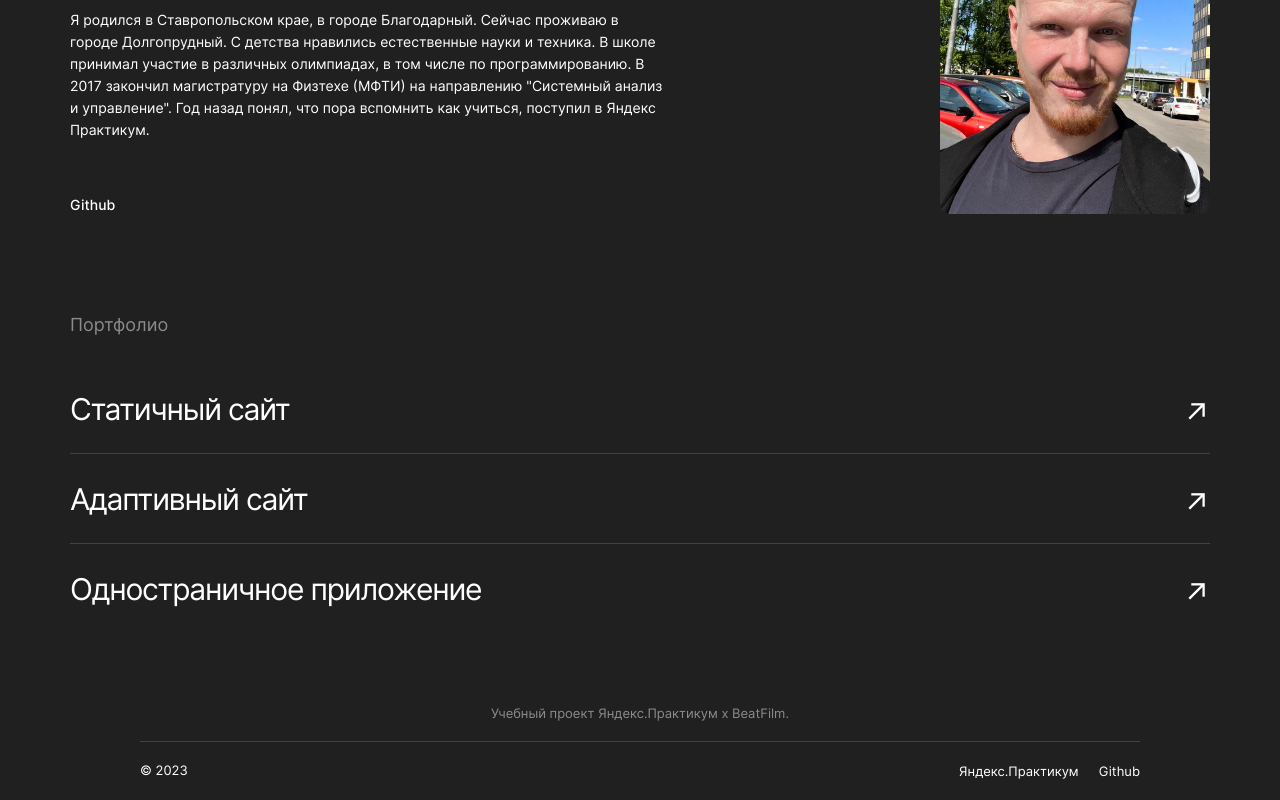
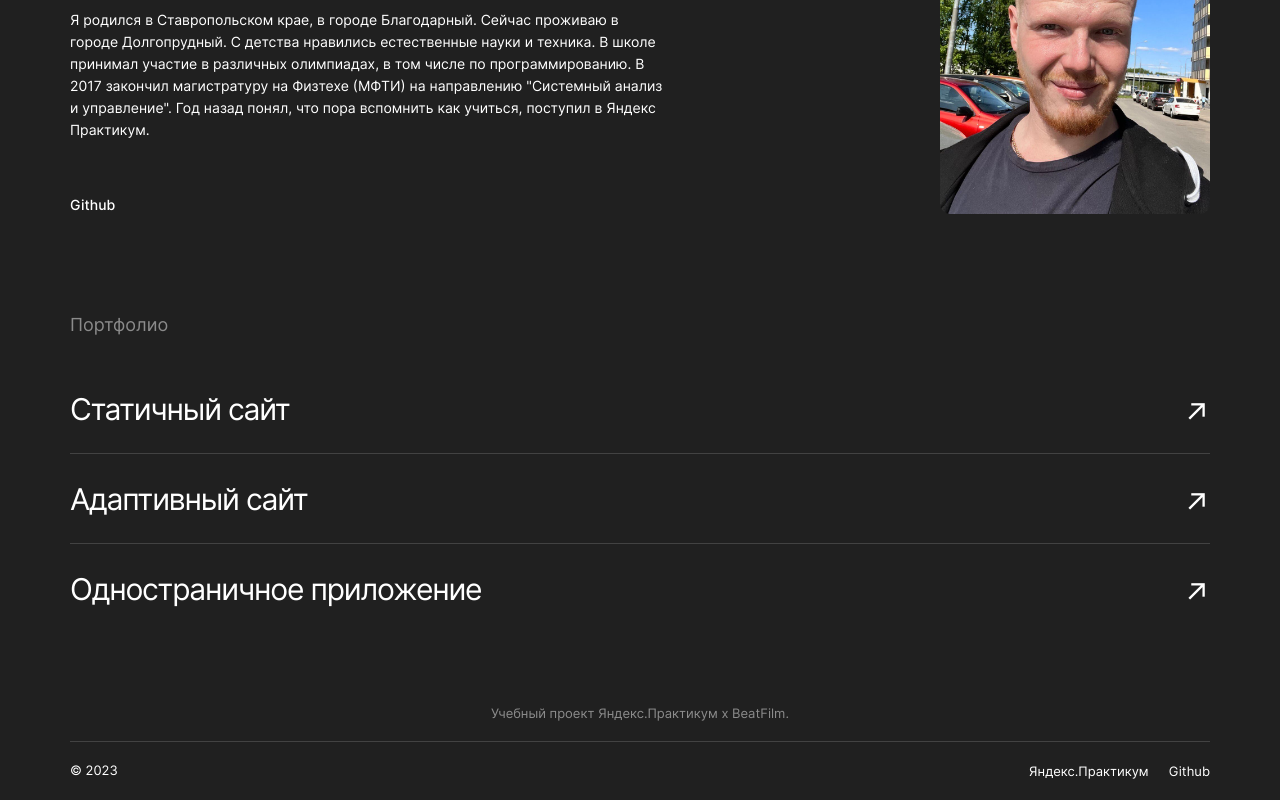
Before and after one commit to lopakadude/movies-explorer-frontend, a React (Create React App) app: page / in a window 1280 px wide. Shown: the part 2238-3038 px from the top of the page. Built offline with nearby package versions, Linux system fonts and the light colour scheme.

Commit message:
fix: margins footer

```diff
--- a/src/components/Footer/Footer.css
+++ b/src/components/Footer/Footer.css
@@ -4,6 +4,8 @@
 	padding: 0;
 	width: 100%;
 	height: 172px;
+	display: flex;
+	justify-content: center;
 }
 
 @media screen and (max-width:560px) {
@@ -16,8 +18,8 @@
 	display: flex;
 	flex-direction: column;
 	align-items: center;
-	margin: 0 auto;
-	padding: 78px 70px 0;
+	margin: 0 70px;
+	padding: 78px 0 0;
 	width: 100%;
 	box-sizing: border-box;
 }
@@ -30,16 +32,16 @@
 
 @media screen and (max-width: 768px) {
 	.footer__container {
-		padding-left: 30px;
-		padding-right: 30px;
+		margin-left: 30px;
+		margin-right: 30px;
 		padding-top: 80px;
 	}
 }
 
 @media screen and (max-width: 560px) {
 	.footer__container {
-		padding-left: 10px;
-		padding-right: 10px;
+		margin-left: 10px;
+		margin-right: 10px;
 		padding-top: 79px;
 	}
 }
```
